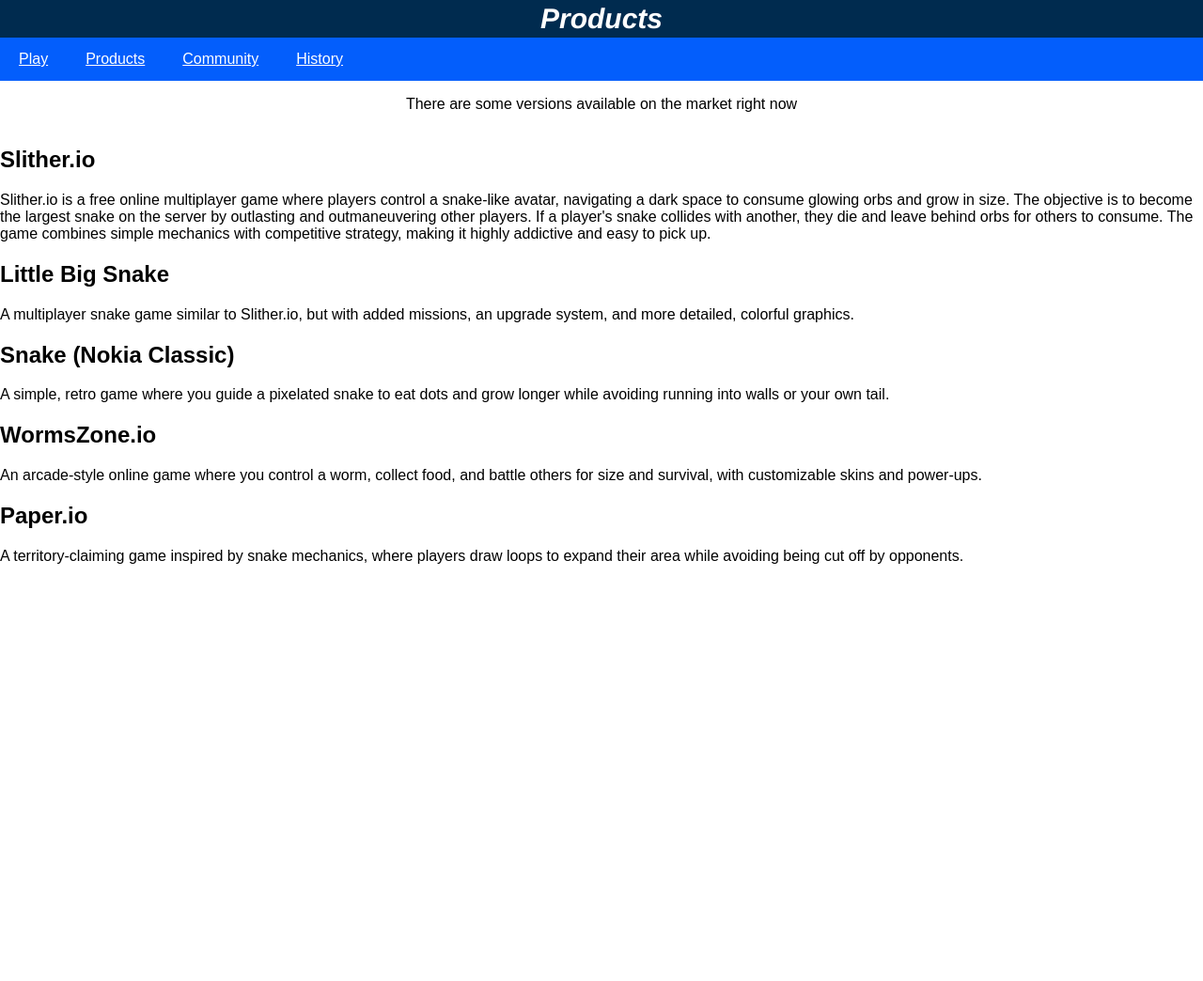
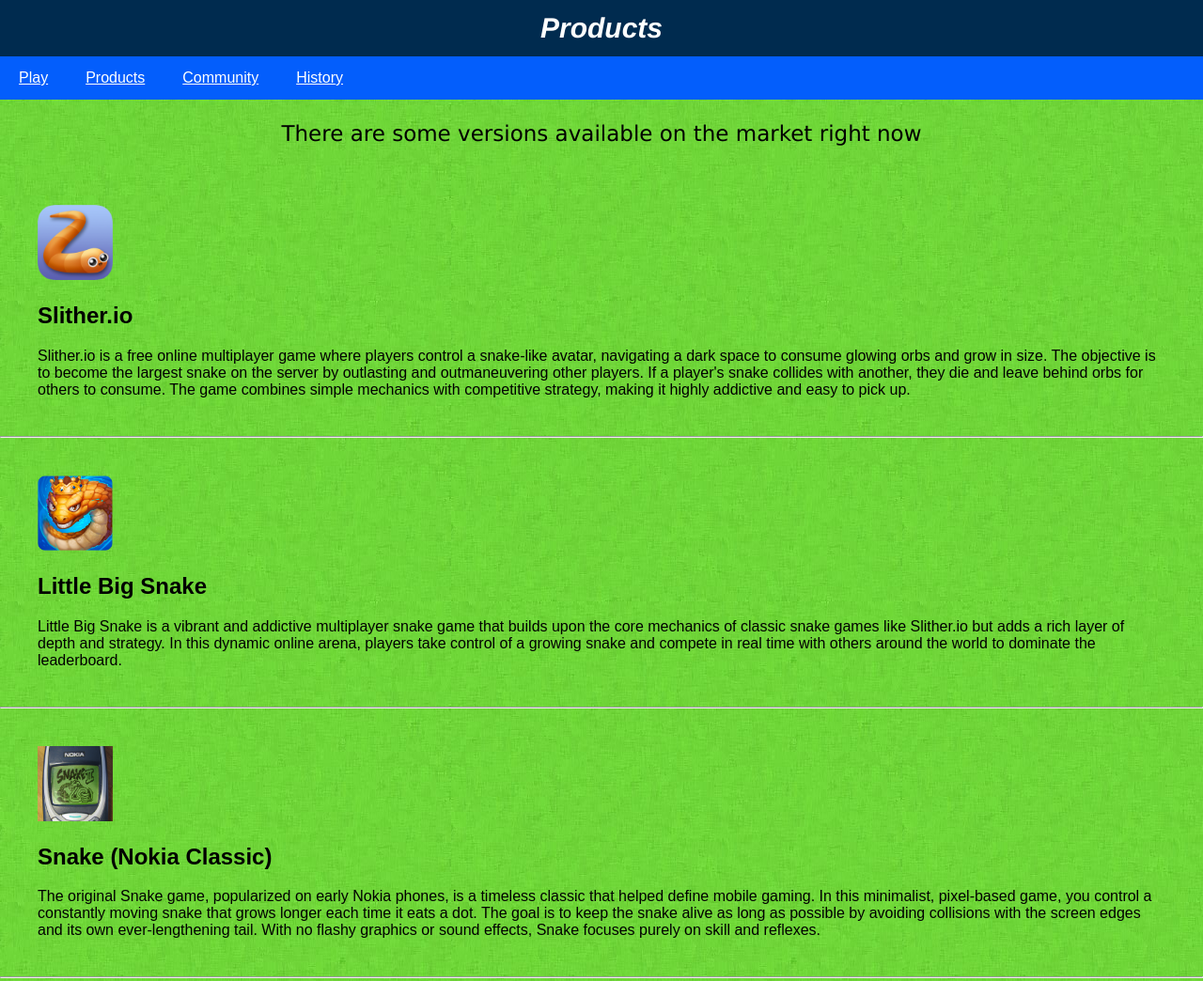
Before and after one commit to volam1311/Snake-game-web, a plain HTML site: page prod.html in a window 1280 px wide. Shown: the top 1044 px of the page at 94% size. Before the commit the page ends 800 px from the top, so only its background shows below. Drawn offline with Linux system fonts and the light colour scheme.

Commit message:
finish the rest of the design

```diff
--- a/com.css
+++ b/com.css
@@ -6,13 +6,14 @@ body {
     padding: 0;
     margin: 0;
     overflow-y: auto;
+    background-image: url(bg.png);
 }
 .logo {
     display: flex;
     justify-content: center;
     align-items: center;
     width: 100%;
-    height: 40px;
+    height: 60px;
     background-color: #002b4f;
     padding: 0;
     margin: 0;
@@ -48,3 +49,10 @@ nav a:hover
 	background-color:white;
 	color: black;
 }
+.shortdes{
+    font-size: 23px;
+    font-family:Verdana;
+}
+.content section{
+    margin: 30px;
+}
--- a/his.css
+++ b/his.css
@@ -6,13 +6,14 @@ body {
     padding: 0;
     margin: 0;
     overflow-y: auto;
+    background-image: url(bg.png);
 }
 .logo {
     display: flex;
     justify-content: center;
     align-items: center;
     width: 100%;
-    height: 40px;
+    height: 60px;
     background-color: #002b4f;
     padding: 0;
     margin: 0;
@@ -48,3 +49,9 @@ nav a:hover
 	background-color:white;
 	color: black;
 }
+.shortdes{
+    font-size:23px;
+    text-align:center;
+    font-family:Verdana;
+    width: 70%;
+}
--- a/prod.css
+++ b/prod.css
@@ -6,13 +6,14 @@ body {
     padding: 0;
     margin: 0;
     overflow-y: auto;
+    background-image: url(bg.png);
 }
 .logo {
     display: flex;
     justify-content: center;
     align-items: center;
     width: 100%;
-    height: 40px;
+    height: 60px;
     background-color: #002b4f;
     padding: 0;
     margin: 0;
@@ -48,3 +49,10 @@ nav a:hover
 	background-color:white;
 	color: black;
 }
+.short{
+    font-size:23px;
+    font-family: Verdana;
+}
+.content section{
+    margin: 40px;
+}
--- a/prod.html
+++ b/prod.html
@@ -19,26 +19,35 @@
     <section class = "short">
         <p>There are some versions available on the market right now</p>
     </section>
-    <div>
+    <div class="content">
         <section>
+            <img src ="sli.png" width ="80" height="80">
             <h2>Slither.io</h2>
             <p>Slither.io is a free online multiplayer game where players control a snake-like avatar, navigating a dark space to consume glowing orbs and grow in size. The objective is to become the largest snake on the server by outlasting and outmaneuvering other players. If a player's snake collides with another, they die and leave behind orbs for others to consume. The game combines simple mechanics with competitive strategy, making it highly addictive and easy to pick up.</p>
         </section>
+        <hr>
         <section>
+            <img src="lil.png" width="80" height="80">
             <h2>Little Big Snake</h2>
-            <p>A multiplayer snake game similar to Slither.io, but with added missions, an upgrade system, and more detailed, colorful graphics.</p>
+            <p>Little Big Snake is a vibrant and addictive multiplayer snake game that builds upon the core mechanics of classic snake games like Slither.io but adds a rich layer of depth and strategy. In this dynamic online arena, players take control of a growing snake and compete in real time with others around the world to dominate the leaderboard.</p>
         </section>
+        <hr>
         <section>
+            <img src="nok.jpeg" width="80" height="80">
             <h2>Snake (Nokia Classic)</h2>
-            <p>A simple, retro game where you guide a pixelated snake to eat dots and grow longer while avoiding running into walls or your own tail.</p>
+            <p>The original Snake game, popularized on early Nokia phones, is a timeless classic that helped define mobile gaming. In this minimalist, pixel-based game, you control a constantly moving snake that grows longer each time it eats a dot. The goal is to keep the snake alive as long as possible by avoiding collisions with the screen edges and its own ever-lengthening tail. With no flashy graphics or sound effects, Snake focuses purely on skill and reflexes.</p>
         </section>
+        <hr>
         <section>
+            <img src="worm.avif" width="80" height="80">
             <h2>WormsZone.io</h2>
-            <p>An arcade-style online game where you control a worm, collect food, and battle others for size and survival, with customizable skins and power-ups.</p>
+            <p>WormsZone.io is a fast-paced, colorful multiplayer game that brings a modern twist to the snake genre. In this arcade-style battle arena, you control a hungry worm and race to devour as much food as possible, growing in size with every bite. The map is filled with vibrant items, power-ups, and other players, all vying for dominance.</p>
         </section>
+        <hr>
         <section>
+            <img src="pap.png" width="80" height="80">
             <h2>Paper.io</h2>
-            <p>A territory-claiming game inspired by snake mechanics, where players draw loops to expand their area while avoiding being cut off by opponents.</p>
+            <p>Paper.io combines the thrill of real-time multiplayer action with clever territory control mechanics. Players guide a block-like avatar that leaves a trail behind, forming closed loops to claim sections of the map. The goal is to expand your territory as much as possible while defending it from rivals.</p>
         </section>
     </div>
 </body>
--- a/style.css
+++ b/style.css
@@ -13,7 +13,7 @@ body {
     justify-content: center;
     align-items: center;
     width: 100%;
-    height: 40px;
+    height: 60px;
     background-color: #002b4f;
     padding: 0;
     margin: 0;
```
Also changed, not shown: com.html (+9 -2 lines), his.html (+1 -1 lines).
